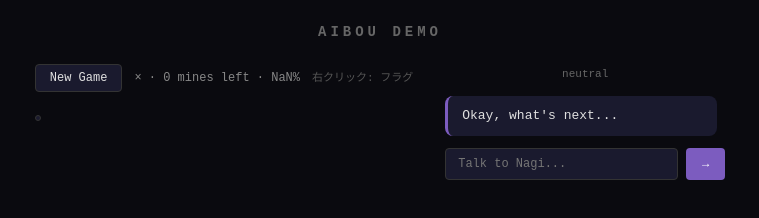
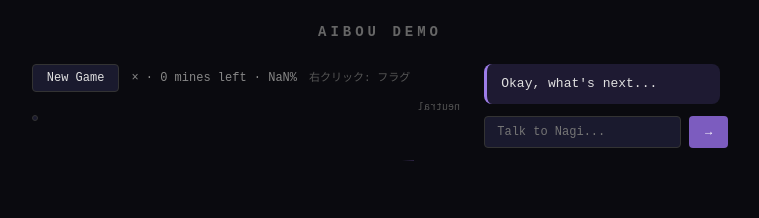
Before and after one commit to aibou-dev/aibou, a website built with Vite: page packages/demo/index.html in a window 1280 px wide. Shown: the whole page, without its empty margins (260-1019 px from the left). Built offline with nearby package versions, Linux system fonts and the light colour scheme; what @aibou-dev/bunshin, @aibou-dev/plugin-minesweeper would draw is missing.

Commit message:
Improve demo UX: message focus and avatar gaze layout
- Latest companion message highlighted, older messages fade out
- Nagi avatar repositioned between board and chat as a visual bridge
- Avatar faces the board (scaleX flip) with subtle gaze line

Addresses feedback: conversation readability and companion-game connection.

Co-Authored-By: Claude Opus 4.6 (1M context) <noreply@anthropic.com>

```diff
--- a/packages/demo/index.html
+++ b/packages/demo/index.html
@@ -28,9 +28,9 @@
 
     #app {
       display: flex;
-      gap: 32px;
+      gap: 0;
       align-items: flex-start;
-      max-width: 900px;
+      max-width: 960px;
     }
 
     /* Board */
@@ -117,28 +117,46 @@
     .cell[data-n="7"] { color: #888; }
     .cell[data-n="8"] { color: #ccc; }
 
-    /* Companion panel */
-    #companion {
-      flex: 1;
-      min-width: 280px;
-      max-width: 340px;
-    }
-
-    #companion-header {
+    /* Companion bridge — avatar sits between board and messages */
+    #companion-bridge {
       display: flex;
       flex-direction: column;
       align-items: center;
-      gap: 4px;
-      margin-bottom: 16px;
+      padding: 0 8px;
+      margin-top: 36px;
+      position: relative;
     }
 
     #companion-avatar {
       flex-shrink: 0;
+      /* Nagi faces left toward the board */
+      transform: scaleX(-1);
     }
 
     #companion-emotion {
-      font-size: 11px;
-      color: #666;
+      font-size: 10px;
+      color: #555;
+      margin-top: 2px;
+      transform: scaleX(-1);
+    }
+
+    /* Gaze line — subtle visual connection to the board */
+    #companion-bridge::before {
+      content: "";
+      position: absolute;
+      left: -8px;
+      top: 60px;
+      width: 12px;
+      height: 1px;
+      background: linear-gradient(to left, rgba(124, 92, 191, 0.3), transparent);
+    }
+
+    /* Companion chat panel */
+    #companion {
+      flex: 1;
+      min-width: 260px;
+      max-width: 320px;
+      padding-left: 16px;
     }
 
     #messages {
@@ -156,11 +174,25 @@
       font-size: 13px;
       line-height: 1.5;
       animation: fadeIn 0.3s ease;
+      transition: opacity 0.4s ease, transform 0.4s ease;
     }
 
     .message.companion {
       background: #1a1a2e;
       border-left: 3px solid #7c5cbf;
+    }
+
+    /* Older messages fade out, latest stays prominent */
+    .message.companion.past {
+      opacity: 0.4;
+      transform: scale(0.97);
+      border-left-color: #3a3050;
+    }
+
+    .message.companion.latest {
+      opacity: 1;
+      border-left-color: #9d7de8;
+      background: #1e1a32;
     }
 
     .message.system {
@@ -240,11 +272,11 @@
       </div>
       <div id="board"></div>
     </div>
+    <div id="companion-bridge">
+      <div id="companion-avatar"></div>
+      <div id="companion-emotion">connected</div>
+    </div>
     <div id="companion">
-      <div id="companion-header">
-        <div id="companion-avatar"></div>
-        <div id="companion-emotion">connected</div>
-      </div>
       <div id="messages"></div>
       <div id="player-input">
         <input type="text" placeholder="Talk to Nagi..." id="chat-input" />
--- a/packages/demo/src/main.ts
+++ b/packages/demo/src/main.ts
@@ -187,8 +187,16 @@ function renderBoard(state: MinesweeperState) {
 }
 
 function addMessage(text: string, type: "companion" | "system") {
+  // Demote previous "latest" messages to "past"
+  if (type === "companion") {
+    messagesEl.querySelectorAll(".message.companion.latest").forEach(el => {
+      el.classList.remove("latest")
+      el.classList.add("past")
+    })
+  }
+
   const el = document.createElement("div")
-  el.className = `message ${type}`
+  el.className = `message ${type}${type === "companion" ? " latest" : ""}`
   el.textContent = text
   messagesEl.appendChild(el)
   messagesEl.scrollTop = messagesEl.scrollHeight
```
